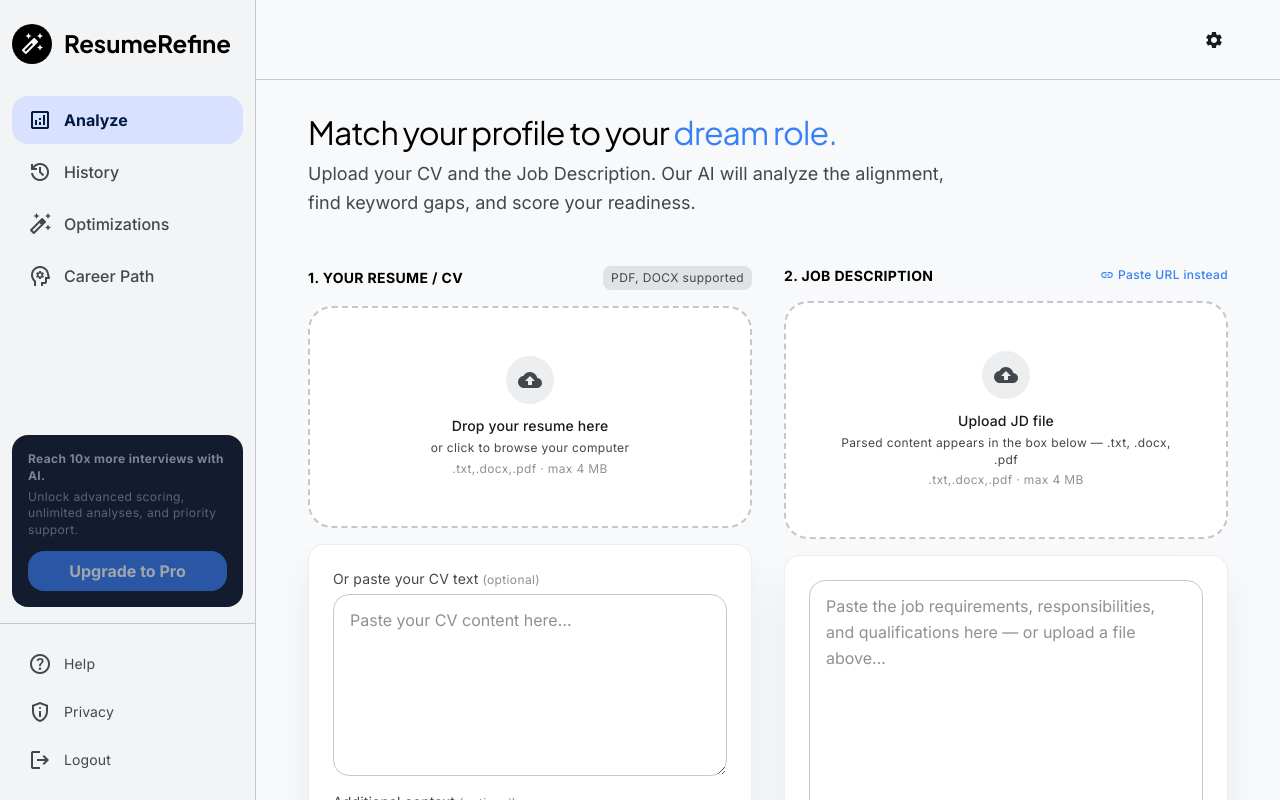
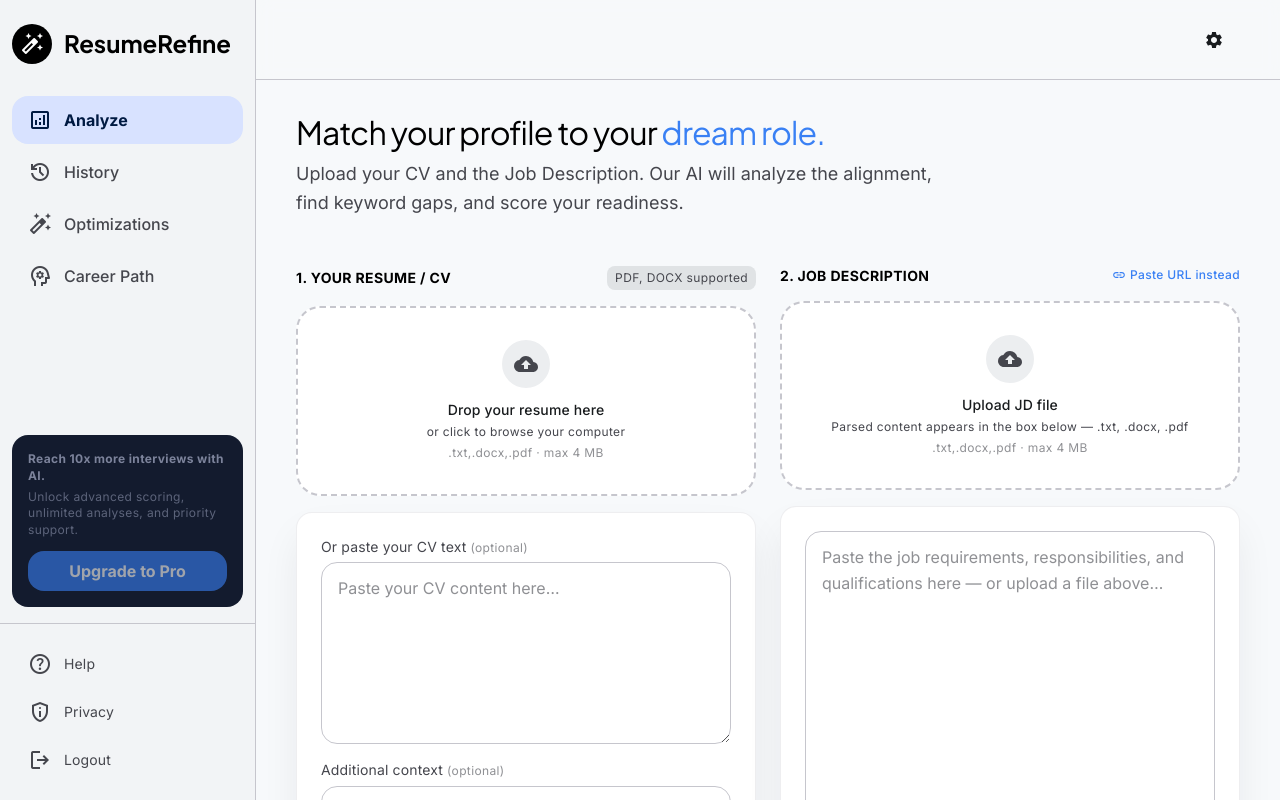
Before and after one commit to autoagentsolution-boop/cvmatching, a Next.js app in the folder cv-ex-refactor/: page / in a window 1280 px wide. Shown: the top 800 px of the page. Built offline with nearby package versions, Linux system fonts and the light colour scheme; no server answers.

Commit message:
fix(ui): widen analyze layout to 1180px + compact drop zone
Reference: UIUXSpace.png. Was wasting ~260px each side on wide screens.

```diff
--- a/cv-ex-refactor/src/components/ui/drop-zone.tsx
+++ b/cv-ex-refactor/src/components/ui/drop-zone.tsx
@@ -99,7 +99,7 @@ export function DropZone({
         onDragLeave={onDragLeave}
         onDrop={onDrop}
         className={cn(
-          'flex flex-col items-center justify-center gap-3 rounded-3xl border-2 border-dashed p-12',
+          'flex flex-col items-center justify-center gap-3 rounded-3xl border-2 border-dashed p-8',
           'cursor-pointer transition-colors duration-150',
           'focus-visible:outline-none focus-visible:ring-4 focus-visible:ring-on-tertiary-container/20',
           isDragOver
--- a/cv-ex-refactor/src/features/analyze/analyze-page.tsx
+++ b/cv-ex-refactor/src/features/analyze/analyze-page.tsx
@@ -14,6 +14,7 @@ import { JdInputBlock } from './jd-input-block';
 export function AnalyzePage() {
   return (
     <FormPageLayout
+      className="max-w-[1180px]"
       header={
         <PageHeader
           title={
@@ -27,7 +28,7 @@ export function AnalyzePage() {
       }
       actionsSlot={<AnalyzeActions />}
     >
-      <div className="grid grid-cols-1 gap-8 lg:grid-cols-2">
+      <div className="grid grid-cols-1 gap-6 lg:grid-cols-2">
         <CvInputBlock />
         <JdInputBlock />
       </div>
--- a/cv-ex-refactor/src/features/analyze/cv-input-block.tsx
+++ b/cv-ex-refactor/src/features/analyze/cv-input-block.tsx
@@ -39,7 +39,7 @@ export function CvInputBlock() {
         accept=".txt,.docx,.pdf"
         maxSizeMb={4}
         onFile={handleCvFile}
-        className="min-h-[200px]"
+        className="min-h-[160px]"
       />
 
       {parseError && (
```
